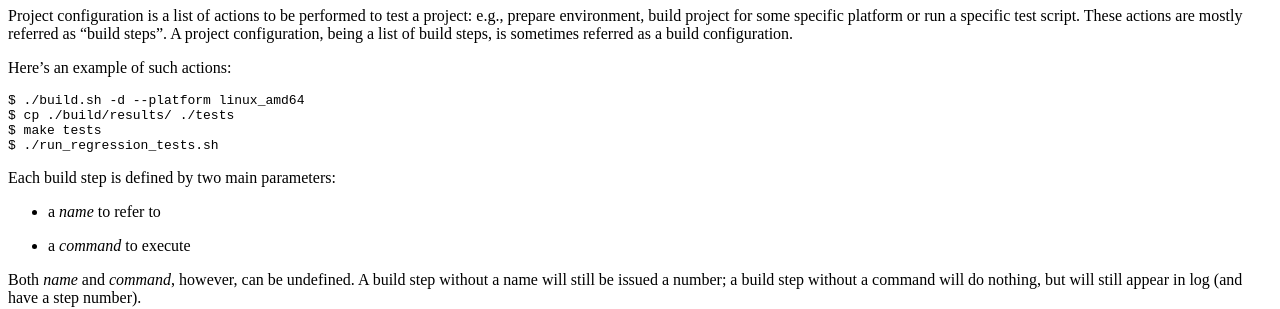
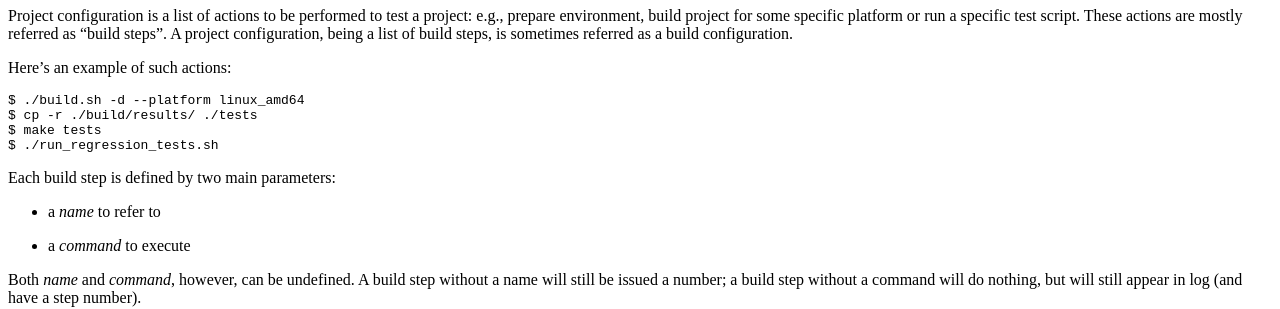
Before and after one commit to Samsung/Universum, a Sphinx documentation site: the page built from doc/configuring.rst, in a window 1280 px wide and 900 px high, scrolled down 773 px. Shown: the part 167-476 px from the top of the window. Built offline with Sphinx 7.4.7 and the Read the Docs theme 2.0.0, drawn with Linux system fonts in a browser that asks for light colours.

Commit message:
fix(docs): wrong copy command in example

```diff
--- a/doc/configuring.rst
+++ b/doc/configuring.rst
@@ -35,7 +35,7 @@ build project for some specific platform or run a specific test script. These ac
 Here's an example of such actions::
 
     $ ./build.sh -d --platform linux_amd64
-    $ cp ./build/results/ ./tests
+    $ cp -r ./build/results/ ./tests
     $ make tests
     $ ./run_regression_tests.sh
 
```
